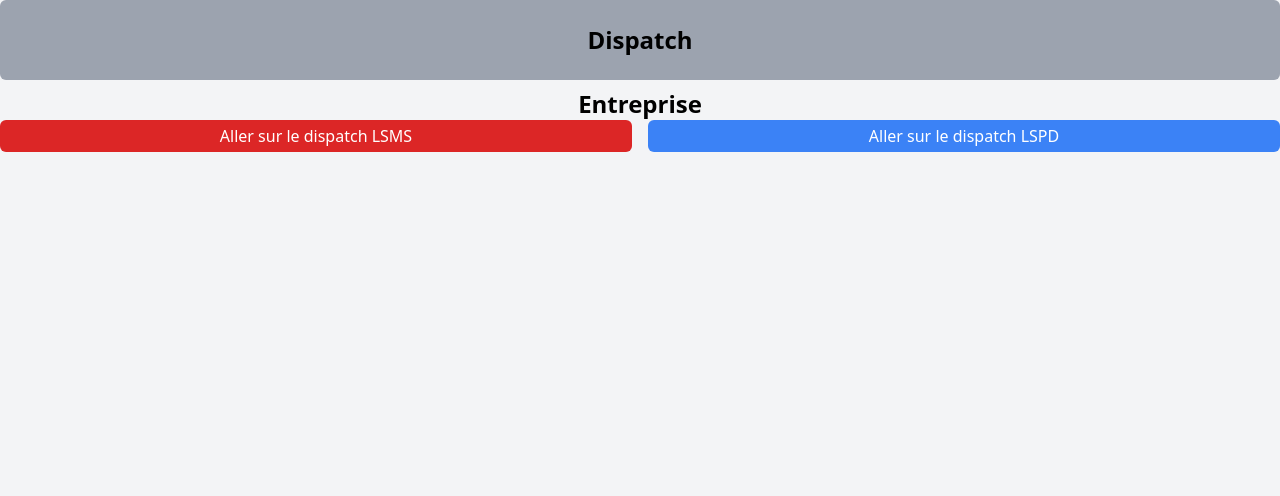
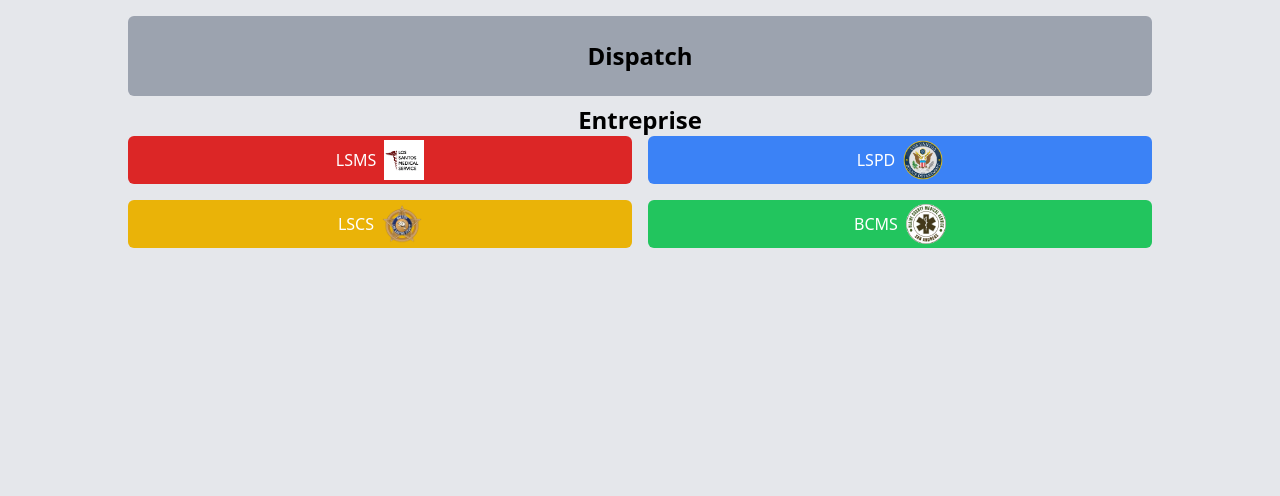
Before and after one commit to Wiibleyde/FailyV-Dispatch, a Flask app: page / in a window 1280 px wide. Shown: the top 496 px of the page. Run offline with Flask 3, Linux system fonts and the light colour scheme; a user stored in the database is signed in; some libraries are stand-ins or nearby versions.

Commit message:
Fix a lot of thing, i wanted to fix
Signed-off-by: Wiibleyde <nathan@bonnell.fr>

```diff
--- a/main.py
+++ b/main.py
@@ -52,7 +52,7 @@ def load_user(user_id):
 
 @login_manager.unauthorized_handler
 def unauthorized():
-    flash('Vous devez être connecté pour accèder à cette page !', 'danger')
+    flash('Vous devez être connecté pour accèder à cette page !', 'warning')
     return redirect(url_for('login'))
 
 @app.errorhandler(404)
@@ -62,6 +62,9 @@ def page_not_found(e):
 
 @app.route('/register', methods=['GET', 'POST'])
 def register():
+    if current_user.is_authenticated:
+        flash("Vous êtes déjà connecté.", 'warning')
+        return redirect(url_for('index'))
     form = RegisterForm()
     if form.validate_on_submit():
         if form.passwordRegister.data != form.confirmPasswordRegister.data:
@@ -76,6 +79,9 @@ def register():
 
 @app.route('/login', methods=['GET', 'POST'])
 def login():
+    if current_user.is_authenticated:
+        flash("Vous êtes déjà connecté.", 'warning')
+        return redirect(url_for('index'))
     form = LoginForm()
     if form.validate_on_submit():
         if accounts.checkAccount(form.usernameLogin.data, form.passwordLogin.data):
@@ -98,6 +104,18 @@ def logout():
 @login_required
 def index():
     return render_template('index.html')
+
+@app.route('/lscs')
+@login_required
+def lscs():
+    flash("Soon™ (Si quelqu'un demande)", 'warning')
+    return redirect(url_for('index'))
+
+@app.route('/bcms')
+@login_required
+def bcms():
+    flash("Soon™ (Si quelqu'un demande)", 'warning')
+    return redirect(url_for('index'))
 
 @app.route('/lsms/dispatch', methods=['GET', 'POST'])
 @login_required
--- a/static/output.css
+++ b/static/output.css
@@ -605,6 +605,11 @@ video {
   margin-bottom: 0.25rem;
 }
 
+.my-4 {
+  margin-top: 1rem;
+  margin-bottom: 1rem;
+}
+
 .mb-1 {
   margin-bottom: 0.25rem;
 }
@@ -643,6 +656,10 @@ video {
 
 .flex {
   display: flex;
+}
+
+.inline-flex {
+  display: inline-flex;
 }
 
 .grid {
@@ -657,6 +674,18 @@ video {
   height: 1.5rem;
 }
 
+.h-10 {
+  height: 2.5rem;
+}
+
+.h-screen {
+  height: 100vh;
+}
+
+.w-1\/12 {
+  width: 8.333333%;
+}
+
 .w-2\/5 {
   width: 40%;
 }
@@ -667,6 +696,18 @@ video {
 
 .w-full {
   width: 100%;
+}
+
+.w-10 {
+  width: 2.5rem;
+}
+
+.w-96 {
+  width: 24rem;
+}
+
+.max-w-screen-lg {
+  max-width: 1024px;
 }
 
 .appearance-none {
@@ -717,6 +762,16 @@ video {
 
 .gap-4 {
   gap: 1rem;
+}
+
+.gap-0 {
+  gap: 0px;
+}
+
+.space-x-2 > :not([hidden]) ~ :not([hidden]) {
+  --tw-space-x-reverse: 0;
+  margin-right: calc(0.5rem * var(--tw-space-x-reverse));
+  margin-left: calc(0.5rem * calc(1 - var(--tw-space-x-reverse)));
 }
 
 .rounded {
--- a/templates/fragments/message.html
+++ b/templates/fragments/message.html
@@ -3,7 +3,7 @@
         function closeMessageAfterTimeout(id) {
             setTimeout(function() {
                 $(id).fadeOut()
-            }, 2000)
+            }, 3000)
         }
 
         function closeMessageOnClick(id) {
@@ -11,14 +11,14 @@
         }
 
         function progressBar(id) {
-            $(id).animate({ width: '100%' }, 2000)
+            $(id).animate({ width: '100%' }, 3000)
         }
     </script>
     {% with errors = get_flashed_messages(category_filter=["danger"]) %}
         {% if errors %}
             <div class="py-5 px-5">
                 {% for compteur in range(0, errors|length) %}
-                    <div class="bg-gray-300 border border-red-400 text-red-500 px-4 py-3 rounded relative" id="error{{ compteur }}">
+                    <div class="bg-neutral-300 border border-red-400 text-red-500 px-4 py-3 rounded relative" id="error{{ compteur }}">
                         <div class="bg-red-500 h-1 absolute top-0 left-0" id="errorProgressBar{{ compteur }}"></div>
                         <strong class="font-bold">Erreur : </strong>
                         <span class="block sm:inline">{{ errors[compteur] }}</span>
@@ -44,7 +44,7 @@
         {% if successes %}
             <div class="py-5 px-5">
                 {% for compteur in range(0, successes|length) %}
-                    <div class="bg-gray-300 border border-green-400 text-green-500 px-4 py-3 rounded relative" id="success{{ compteur }}">
+                    <div class="bg-neutral-300 border border-green-400 text-green-500 px-4 py-3 rounded relative" id="success{{ compteur }}">
                         <div class="bg-green-500 h-1 absolute top-0 left-0" id="successProgressBar{{ compteur }}"></div>
                         <strong class="font-bold">Succès : </strong>
                         <span class="block sm:inline">{{ successes[compteur] }}</span>
@@ -70,7 +70,7 @@
         {% if warnings %}
             <div class="py-5 px-5">
                 {% for compteur in range(0, warnings|length) %}
-                    <div class="bg-gray-300 border border-yellow-400 text-yellow-500 px-4 py-3 rounded relative" id="warning{{ compteur }}">
+                    <div class="bg-neutral-300 border border-yellow-400 text-yellow-500 px-4 py-3 rounded relative" id="warning{{ compteur }}">
                         <div class="bg-yellow-500 h-1 absolute top-0 left-0" id="warningProgressBar{{ compteur }}"></div>
                         <strong class="font-bold">Attention : </strong>
                         <span class="block sm:inline">{{ warnings[compteur] }}</span>
--- a/templates/index.html
+++ b/templates/index.html
@@ -12,15 +12,37 @@
     <header>
         {% include "fragments/message.html" %}
     </header>
-    <body class="bg-gray-100">
+    <body class="bg-gray-200 max-w-screen-lg mx-auto my-4">
         <div class="bg-gray-400 rounded-md p-6">
             <h1 class="text-2xl font-bold text-center">Dispatch</h1>
         </div>
         <div class="container py-2 mx-auto">
             <h1 class="text-2xl font-bold text-center">Entreprise</h1>
             <div class="grid grid-cols-2 gap-4">
-                <a href="/lsms/dispatch" class="text-center py-1 px-2 rounded-md text-white bg-red-600 hover:bg-red-700">Aller sur le dispatch LSMS</a>
-                <a href="/lspd/dispatch" class="text-center py-1 px-2 rounded-md text-white bg-blue-500 hover:bg-blue-600">Aller sur le dispatch LSPD</a>
+                <a href="/lsms/dispatch" class="text-center py-1 px-2 rounded-md text-white bg-red-600 hover:bg-red-700">
+                    <div class="inline-flex items-center justify-center space-x-2">
+                        <p>LSMS</p>
+                        <img src="/static/assets/LSMS_LOGO.webp" alt="Logo LSMS" class="w-10 h-10">
+                    </div>
+                </a>
+                <a href="/lspd/dispatch" class="text-center py-1 px-2 rounded-md text-white bg-blue-500 hover:bg-blue-600">
+                    <div class="inline-flex items-center justify-center space-x-2">
+                        <p>LSPD</p>
+                        <img src="/static/assets/LSPD_LOGO.webp" alt="Logo LSPD" class="w-10 h-10">
+                    </div>
+                </a>
+                <a href="/lscs" class="text-center py-1 px-2 rounded-md text-white bg-yellow-500 hover:bg-yellow-600">
+                    <div class="inline-flex items-center justify-center space-x-2">
+                        <p>LSCS</p>
+                        <img src="/static/assets/LSCS_LOGO.webp" alt="Logo LSCS" class="w-10 h-10">
+                    </div>
+                </a>
+                <a href="/bcms" class="text-center py-1 px-2 rounded-md text-white bg-green-500 hover:bg-green-600">
+                    <div class="inline-flex items-center justify-center space-x-2">
+                        <p>BCMS</p>
+                        <img src="/static/assets/BCMS_LOGO.webp" alt="Logo BCMS" class="w-10 h-10">
+                    </div>
+                </a>
             </div>
         </div>
     </body>
```
Also changed, not shown: other parts of static/output.css (+47 -0 lines), services/flaskForms.py (+4 -4 lines), templates/login.html (+11 -11 lines), templates/register.html (+15 -14 lines), static/assets/BCMS_LOGO.webp (added), static/assets/LSCS_LOGO.webp (added), static/assets/LSMS_LOGO.webp (renamed from static/assets/LSMS_NEW_LOG.webp), static/assets/LSPD_LOGO.webp (added).
